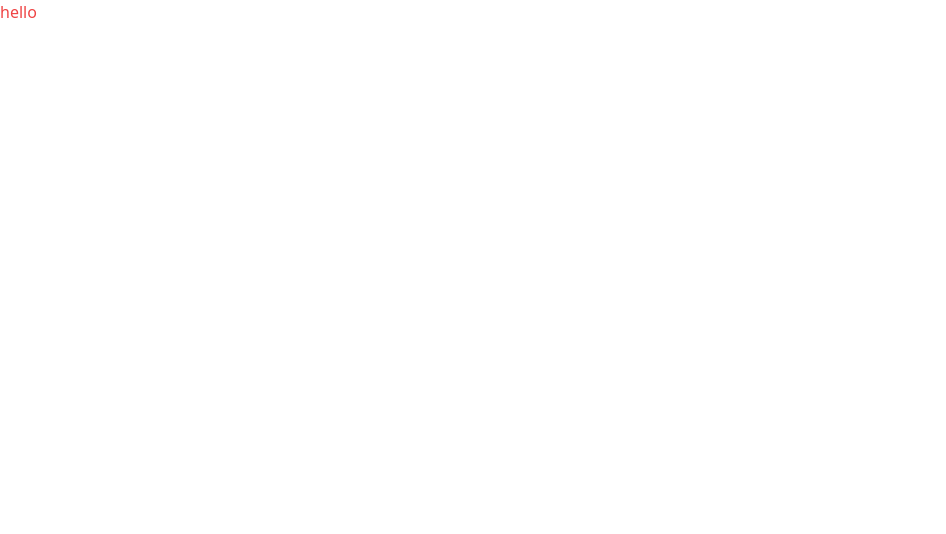
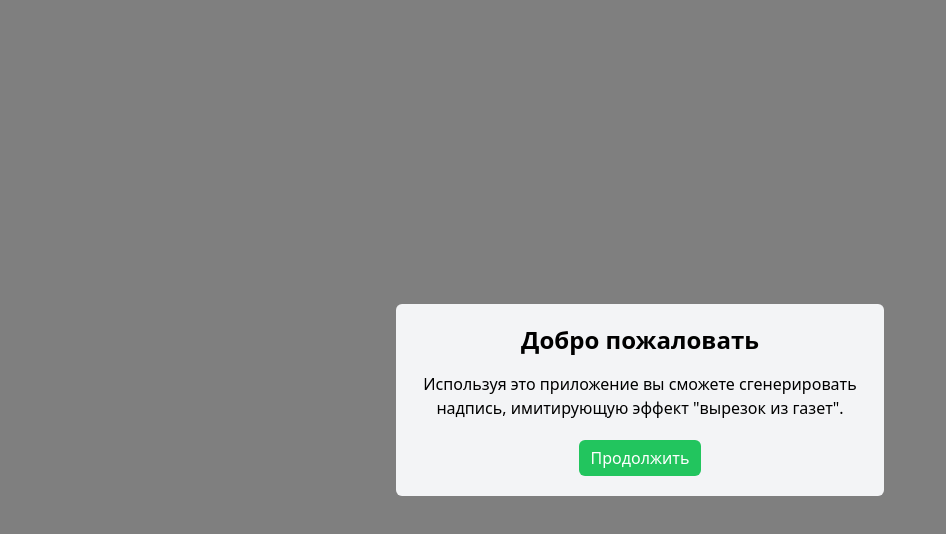
Before and after one commit to Cno6/ransom-note-effect, a Vue app: page / in a window 1280 px wide. Shown: the top 534 px of the page, without its empty margins (0-946 px from the left). Built offline with nearby package versions, Linux system fonts and the light colour scheme.

Commit message:
feat: implement UI 'Modal' component

```diff
--- a/src/App.vue
+++ b/src/App.vue
@@ -1,10 +1,29 @@
 <template>
-  <h1 class="text-red-500">hello</h1>
+  <modal-window v-if="isModalOpen" @close-modal="closeModal">
+    <template v-slot:window-title>Добро пожаловать</template>
+
+    <template v-slot:window-description>
+      Используя это приложение вы сможете сгенерировать надпись, имитирующую
+      эффект "вырезок из газет".
+    </template>
+
+    <template v-slot:button-text>Продолжить</template>
+  </modal-window>
 </template>
 
 <script>
 export default {
   name: 'App',
+  data() {
+    return {
+      isModalOpen: true,
+    };
+  },
+  methods: {
+    closeModal() {
+      this.isModalOpen = false;
+    },
+  },
 };
 </script>
 
--- /dev/null
+++ b/src/components/UI/ModalWindow.vue
@@ -0,0 +1,39 @@
+<template>
+  <div
+    class="h-screen bg-black bg-opacity-50 flex justify-center items-center p-5"
+  >
+    <div
+      class="flex flex-col justify-center items-center bg-gray-100 p-5 rounded-md text-center"
+    >
+      <h1 class="mb-4 font-bold text-2xl">
+        <slot name="window-title"></slot>
+      </h1>
+      <p class="max-w-md mb-5">
+        <slot name="window-description"></slot>
+      </p>
+      <button
+        @click="handleModalButton"
+        type="button"
+        class="px-3 py-1.5 rounded-md bg-green-500 text-white hover:bg-emerald-400 active:bg-cyan-500 transition-colors"
+      >
+        <slot name="button-text"></slot>
+      </button>
+    </div>
+  </div>
+</template>
+
+<script>
+export default {
+  name: 'modal-window',
+  data() {
+    return {};
+  },
+  methods: {
+    handleModalButton() {
+      this.$emit('closeModal');
+    },
+  },
+};
+</script>
+
+<style lang="scss" scoped></style>
--- /dev/null
+++ b/src/components/UI/index.js
@@ -0,0 +1,3 @@
+import ModalWindow from '@/components/UI/ModalWindow';
+
+export default [ModalWindow];
--- a/src/main.js
+++ b/src/main.js
@@ -1,5 +1,9 @@
 import { createApp } from 'vue';
 import App from './App.vue';
 import './assets/tailwind.css';
+import components from '@/components/UI';
 
-createApp(App).mount('#app');
+const app = createApp(App);
+components.forEach(component => app.component(component.name, component));
+
+app.mount('#app');
```
